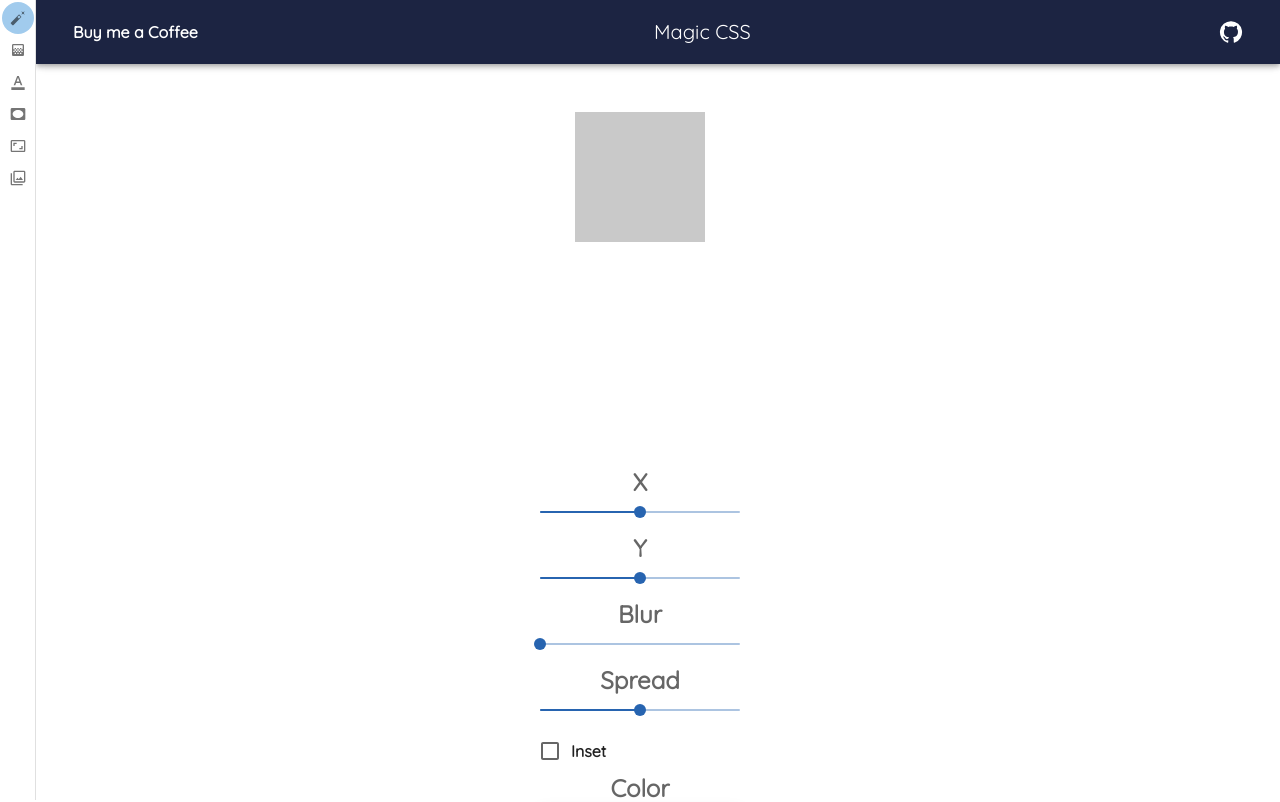
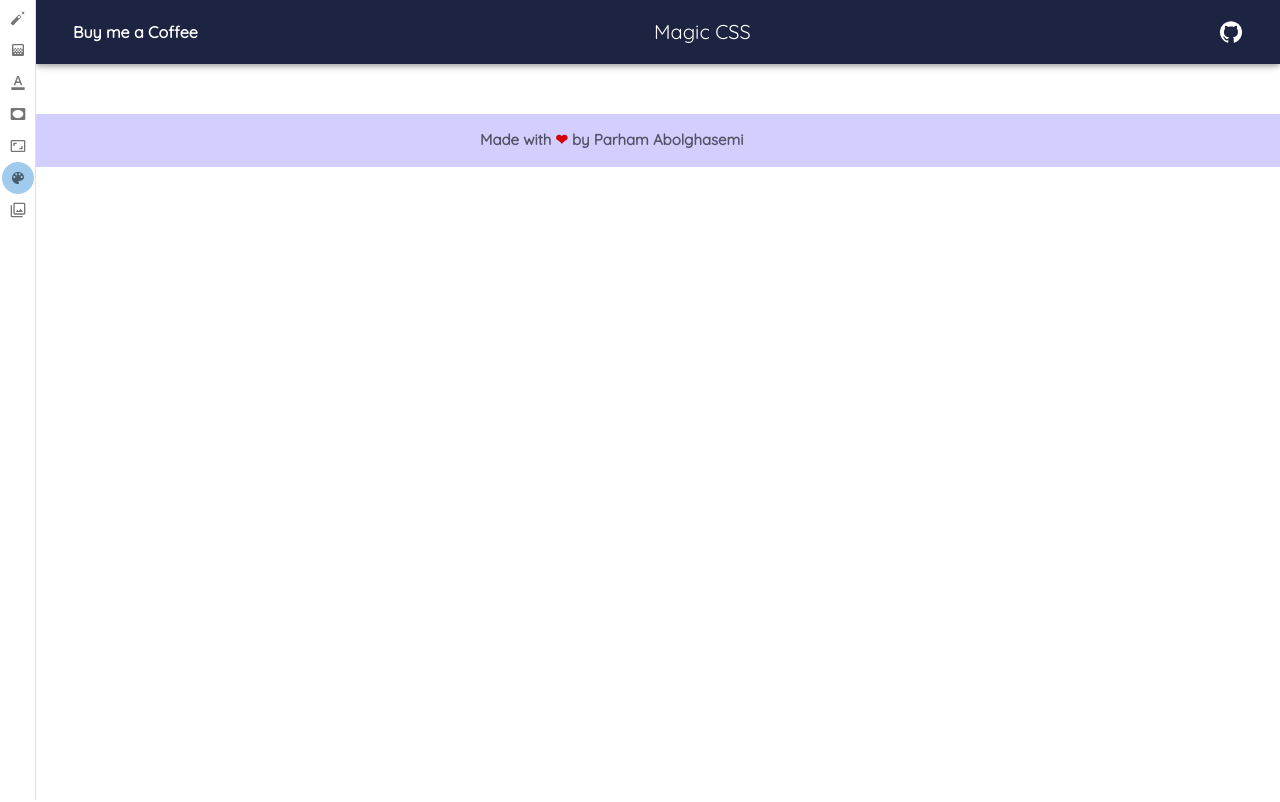
Before and after one commit to parham-ab/React-magic-css, a React (Create React App) app: page /color-picker in a window 1280 px wide. Before the commit this address led to /shadowGenerator. Shown: the top 802 px of the page. Built offline with nearby package versions, Linux system fonts and the light colour scheme; some icons are missing.

Commit message:
color picker component created

```diff
--- a/src/App.js
+++ b/src/App.js
@@ -9,6 +9,7 @@ import BorderRadius from "./components/BorderRadius";
 import ImageFilter from "./components/ImageFilter";
 import Donate from "./components/donation";
 import Skew from "./components/Skew";
+import ColorPicker from "./components/ColorPicker";
 import ScrollToTop from "./components/functions/ScrollTotop";
 // mui
 import { createTheme, ThemeProvider } from "@mui/material/styles";
@@ -38,6 +39,7 @@ const App = () => {
           <Route path="/border-radius" element={<BorderRadius />} />
           <Route path="/image-filter" element={<ImageFilter />} />
           <Route path="/skew" element={<Skew />} />
+          <Route path="/color-picker" element={<ColorPicker />} />
           <Route path="/donation" element={<Donate />} />
           <Route path="/*" element={<Navigate to="/shadowGenerator" />} />
         </Routes>
--- /dev/null
+++ b/src/components/ColorPicker.js
@@ -0,0 +1,11 @@
+import React from 'react';
+
+const ColorPicker = () => {
+    return (
+        <div>
+
+        </div>
+    );
+};
+
+export default ColorPicker;
--- a/src/components/layout/Header.js
+++ b/src/components/layout/Header.js
@@ -19,6 +19,7 @@ import GitHubIcon from "@mui/icons-material/GitHub";
 import VignetteIcon from "@mui/icons-material/Vignette";
 import FilterIcon from "@mui/icons-material/Filter";
 import AspectRatioIcon from "@mui/icons-material/AspectRatio";
+import ColorLensIcon from "@mui/icons-material/ColorLens";
 // react awesome button
 import { AwesomeButton } from "react-awesome-button";
 import "react-awesome-button/dist/styles.css";
@@ -56,6 +57,11 @@ const Header = () => {
         <AspectRatioIcon color="text.secondary" sx={{ fontSize: "16px" }} />
       ),
       path: "/skew",
+    },
+    {
+      text: "textGenerator",
+      icon: <ColorLensIcon color="text.secondary" sx={{ fontSize: "16px" }} />,
+      path: "/color-picker",
     },
     {
       text: "ImageFilter",
```
